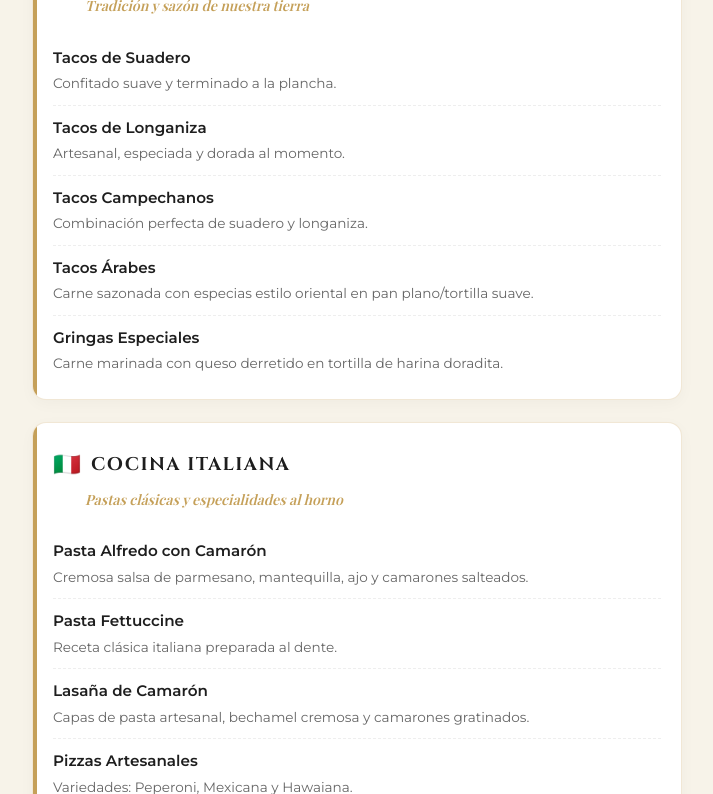
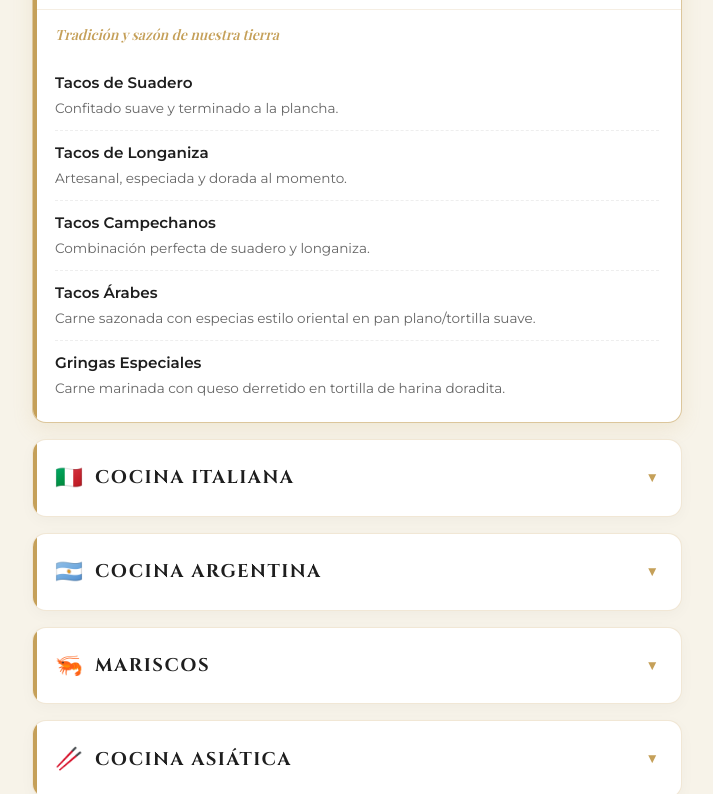
Before and after one commit to JonathanReid10/Onile.github.io, a plain HTML site: page index.html in a window 1280 px wide. Shown: the part 288-1082 px from the top of the page, without its empty margins (283-996 px from the left). Drawn offline with nearby package versions, Linux system fonts and the light colour scheme; a web font is replaced by a local one.

Commit message:
Update index.html

```diff
--- a/index.html
+++ b/index.html
@@ -76,19 +76,24 @@
             margin-top: 10px;
         }
 
-        /* Sección de Cocinas */
-        .section-card {
+        /* Acordeón / Desplegable */
+        details.section-card {
             background: var(--bg-card);
             border-radius: 14px;
-            padding: 24px 20px;
-            margin-bottom: 22px;
+            margin-bottom: 16px;
             box-shadow: 0 4px 15px rgba(0, 0, 0, 0.03);
             border: 1px solid rgba(197, 160, 89, 0.25);
             position: relative;
             overflow: hidden;
+            transition: all 0.3s ease;
         }
 
-        .section-card::before {
+        details.section-card[open] {
+            box-shadow: 0 6px 20px rgba(197, 160, 89, 0.15);
+            border-color: rgba(197, 160, 89, 0.6);
+        }
+
+        details.section-card::before {
             content: "";
             position: absolute;
             top: 0;
@@ -98,11 +103,24 @@
             background-color: var(--accent-gold);
         }
 
-        .section-header {
+        summary.section-header {
             display: flex;
             align-items: center;
-            gap: 10px;
-            margin-bottom: 6px;
+            justify-content: space-between;
+            padding: 20px 22px;
+            cursor: pointer;
+            list-style: none;
+            user-select: none;
+        }
+
+        summary.section-header::-webkit-details-marker {
+            display: none;
+        }
+
+        .header-content {
+            display: flex;
+            align-items: center;
+            gap: 12px;
         }
 
         .section-icon {
@@ -118,13 +136,35 @@
             font-weight: 700;
         }
 
+        .arrow-icon {
+            font-size: 0.85rem;
+            color: var(--accent-gold);
+            transition: transform 0.3s ease;
+        }
+
+        details[open] summary .arrow-icon {
+            transform: rotate(180deg);
+        }
+
+        .section-body {
+            padding: 0 22px 22px 22px;
+            border-top: 1px solid rgba(230, 213, 184, 0.4);
+            margin-top: 4px;
+            padding-top: 14px;
+            animation: fadeIn 0.3s ease-in-out;
+        }
+
+        @keyframes fadeIn {
+            from { opacity: 0; transform: translateY(-6px); }
+            to { opacity: 1; transform: translateY(0); }
+        }
+
         .section-subtitle {
             font-family: var(--font-sub);
             font-style: italic;
             font-size: 0.88rem;
             color: var(--accent-gold);
-            margin-bottom: 18px;
-            padding-left: 32px;
+            margin-bottom: 14px;
         }
 
         .items-list {
@@ -190,11 +230,15 @@
         </header>
 
         <!-- 1. Cocina Mexicana -->
-        <div class="section-card">
-            <div class="section-header">
+        <details class="section-card" open>
+            <summary class="section-header">
+                <div class="header-content">
                     <span class="section-icon">🇲🇽</span>
                     <h2 class="section-title">Cocina Mexicana</h2>
                 </div>
+                <span class="arrow-icon">▼</span>
+            </summary>
+            <div class="section-body">
                 <div class="section-subtitle">Tradición y sazón de nuestra tierra</div>
                 <ul class="items-list">
                     <li class="item">
@@ -219,13 +263,18 @@
                     </li>
                 </ul>
             </div>
+        </details>
 
         <!-- 2. Cocina Italiana -->
-        <div class="section-card">
-            <div class="section-header">
+        <details class="section-card">
+            <summary class="section-header">
+                <div class="header-content">
                     <span class="section-icon">🇮🇹</span>
                     <h2 class="section-title">Cocina Italiana</h2>
                 </div>
+                <span class="arrow-icon">▼</span>
+            </summary>
+            <div class="section-body">
                 <div class="section-subtitle">Pastas clásicas y especialidades al horno</div>
                 <ul class="items-list">
                     <li class="item">
@@ -246,13 +295,18 @@
                     </li>
                 </ul>
             </div>
+        </details>
 
         <!-- 3. Cocina Argentina -->
-        <div class="section-card">
-            <div class="section-header">
+        <details class="section-card">
+            <summary class="section-header">
+                <div class="header-content">
                     <span class="section-icon">🇦🇷</span>
                     <h2 class="section-title">Cocina Argentina</h2>
                 </div>
+                <span class="arrow-icon">▼</span>
+            </summary>
+            <div class="section-body">
                 <div class="section-subtitle">Fuegos, cortes selectos y parrilla al carbón</div>
                 <ul class="items-list">
                     <li class="item">
@@ -265,13 +319,18 @@
                     </li>
                 </ul>
             </div>
+        </details>
 
         <!-- 4. Mariscos -->
-        <div class="section-card">
-            <div class="section-header">
+        <details class="section-card">
+            <summary class="section-header">
+                <div class="header-content">
                     <span class="section-icon">🦐</span>
                     <h2 class="section-title">Mariscos</h2>
                 </div>
+                <span class="arrow-icon">▼</span>
+            </summary>
+            <div class="section-body">
                 <div class="section-subtitle">Frescura del mar con el toque de la casa</div>
                 <ul class="items-list">
                     <li class="item">
@@ -292,13 +351,18 @@
                     </li>
                 </ul>
             </div>
+        </details>
 
         <!-- 5. Cocina Asiática -->
-        <div class="section-card">
-            <div class="section-header">
+        <details class="section-card">
+            <summary class="section-header">
+                <div class="header-content">
                     <span class="section-icon">🥢</span>
                     <h2 class="section-title">Cocina Asiática</h2>
                 </div>
+                <span class="arrow-icon">▼</span>
+            </summary>
+            <div class="section-body">
                 <div class="section-subtitle">Sabores de oriente entre lo fresco y lo crujiente</div>
                 <ul class="items-list">
                     <li class="item">
@@ -315,6 +379,7 @@
                     </li>
                 </ul>
             </div>
+        </details>
 
         <!-- Footer -->
         <footer>
```
Lines whose indentation alone changed are shown as unchanged.
